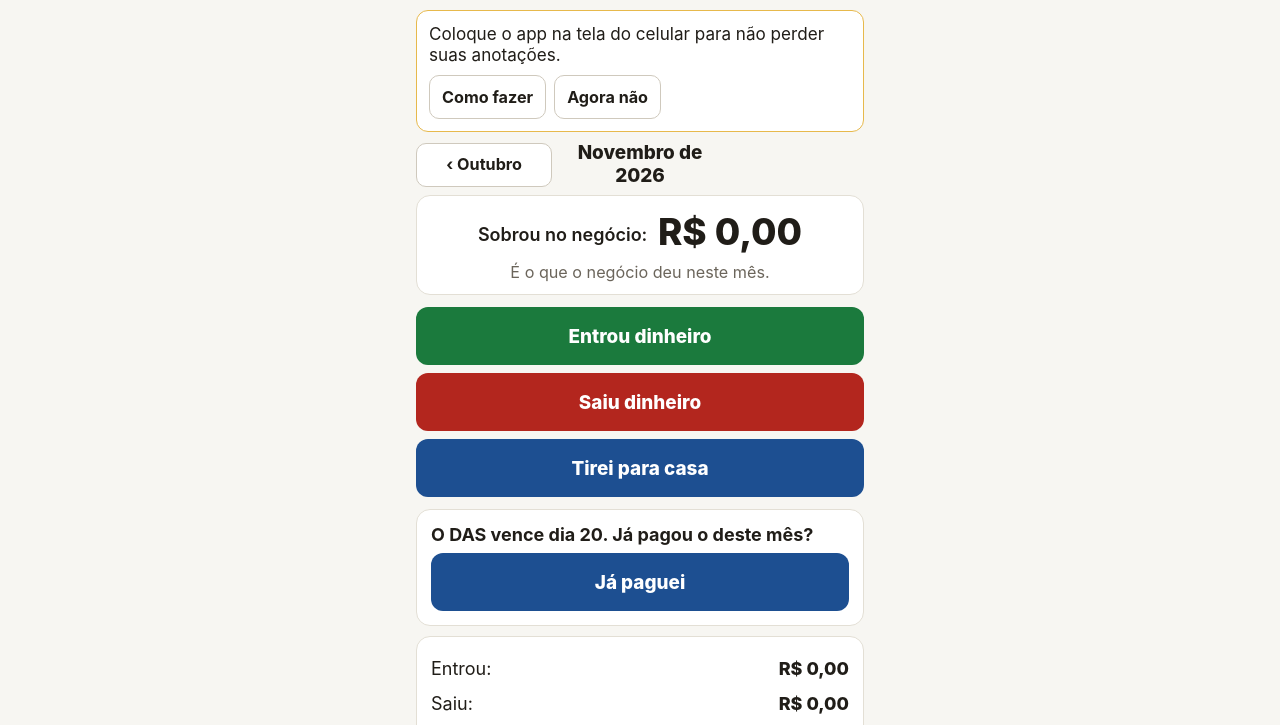
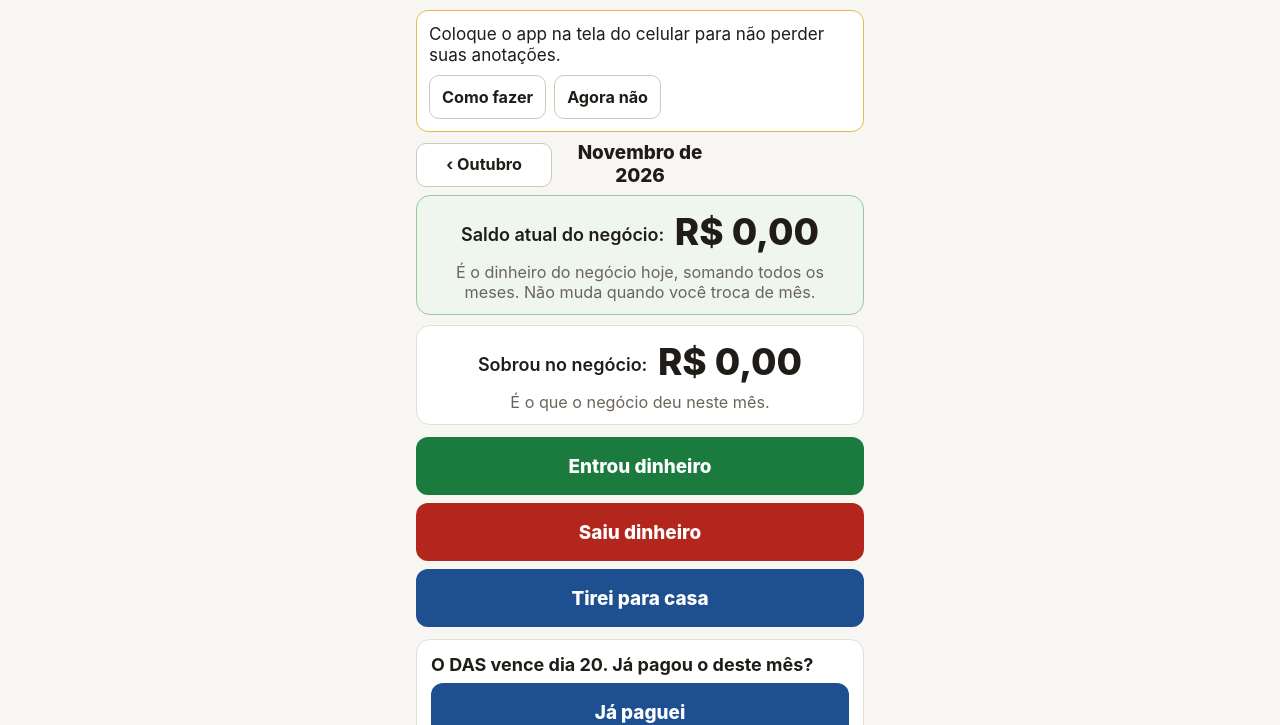
Before and after one commit to Lipas2406/sem-misturar, a plain HTML site: page index.html in a window 1280 px wide. Both pictures are taken after a click on the button "Pular". Shown: the top 725 px of the page. Drawn offline with Linux system fonts and the light colour scheme.

Commit message:
Saldo atual do negocio: cartao acima do Sobrou, soma de todos os meses (cache v3)
Co-Authored-By: Claude Opus 5.5 <noreply@anthropic.com>

```diff
--- a/index.html
+++ b/index.html
@@ -58,6 +58,7 @@ p { margin: 0; }
 .sobrou-valor.negativo { color: #B3261E; }
 .sobrou-nota { font-size: 0.9rem; color: #6B655B; margin-top: 6px; }
 .sobrou-nota.alerta { color: #B3261E; font-weight: 700; }
+.sobrou.saldo { background: #EEF6EE; border: 1.5px solid #9CC79C; }
 
 /* Botoes grandes */
 .acoes { display: flex; flex-direction: column; gap: 8px; margin: 12px 0; }
@@ -177,6 +178,11 @@ p { margin: 0; }
         <button type="button" class="botao-link" id="btnVoltarAtual">Voltar para o mês atual</button>
       </p>
     </nav>
+    <div class="cartao sobrou saldo">
+      <p class="sobrou-topo"><span class="sobrou-rotulo">Saldo atual do negócio:</span> <span class="sobrou-valor" id="saldoValor"></span></p>
+      <p class="sobrou-nota">É o dinheiro do negócio hoje, somando todos os meses. Não muda quando você troca de mês.</p>
+      <p class="sobrou-nota alerta" id="saldoAlerta" style="display:none">O negócio está devendo: saiu e foi para casa mais do que entrou.</p>
+    </div>
     <div class="cartao sobrou">
       <p class="sobrou-topo"><span class="sobrou-rotulo">Sobrou no negócio:</span> <span class="sobrou-valor" id="sobrouValor"></span></p>
       <p class="sobrou-nota">É o que o negócio deu neste mês.</p>
@@ -466,6 +472,15 @@ function gerarId() {
 function escapar(t) {
   return String(t).replace(/&/g, "&amp;").replace(/</g, "&lt;").replace(/>/g, "&gt;").replace(/"/g, "&quot;");
 }
+function saldoTotal(d) {
+  var t = 0;
+  for (var i = 0; i < d.anotacoes.length; i++) {
+    var a = d.anotacoes[i];
+    if (a.tipo === "entrou") t += a.valor;
+    else if (a.tipo === "saiu" || a.tipo === "casa") t -= a.valor;
+  }
+  return t;
+}
 function somarTipo(d, tipo, chave) {
   var t = 0;
   for (var i = 0; i < d.anotacoes.length; i++) {
@@ -502,6 +517,7 @@ var AJUDA = {
     "Toque em Saiu dinheiro quando pagar alguma coisa do negócio.",
     "Toque em Tirei para casa quando usar dinheiro do negócio para você ou para a sua casa.",
     "Para corrigir, toque na anotação na lista.",
+    "Saldo atual do negócio é o dinheiro do negócio hoje, somando todos os meses.",
     "Sobrou no negócio é o que o negócio deu no mês."
   ],
   anotar: [
@@ -530,6 +546,7 @@ var FAQ = [
   ["Errei um valor. Como corrijo?", "Toque na anotação na lista do Início. Corrija e toque em Salvar."],
   ["Anotei no lugar errado. E agora?", "Toque na anotação, troque o tipo nos botões de cima e toque em Salvar."],
   ["Qual a diferença entre Saiu dinheiro e Tirei para casa?", "Saiu dinheiro é gasto do negócio, como mercadoria, embalagem ou gás do forno. Tirei para casa é o dinheiro do negócio que você usou para você ou para a casa, como o mercado ou a luz de casa. Separar os dois mostra quanto o negócio dá de verdade."],
+  ["O que é Saldo atual do negócio?", "É tudo o que entrou menos tudo o que saiu e tudo o que você tirou para casa, desde a primeira anotação. Ele não muda quando você troca de mês."],
   ["O que é Sobrou no negócio?", "É tudo o que entrou menos tudo o que saiu do negócio no mês. O que você tirou para casa aparece depois, em Ficou no caixa."],
   ["Paguei uma conta do negócio com dinheiro de casa. Anoto?", "Sim, em Saiu dinheiro, porque o gasto foi do negócio. Quando puder, pague as contas do negócio com o dinheiro do negócio."],
   ["O que é o DAS e quando vence?", "É a guia que o MEI paga todo mês. Ela vence no dia 20. Pagar em dia evita multa."],
@@ -680,6 +697,12 @@ function renderInicio() {
   var M = somarMercadoria(d, chave);
   var W = X - Y;
   var caixa = X - Y - Z;
+
+  var S = saldoTotal(d);
+  var elS = $("saldoValor");
+  elS.textContent = moeda(S);
+  elS.classList.toggle("negativo", S < 0);
+  $("saldoAlerta").style.display = S < 0 ? "" : "none";
 
   var elW = $("sobrouValor");
   elW.textContent = moeda(W);
--- a/sw.js
+++ b/sw.js
@@ -1,5 +1,5 @@
 "use strict";
-const VERSAO = "sem-misturar-v2";
+const VERSAO = "sem-misturar-v3";
 const ESSENCIAIS = ["./", "./index.html", "./manifest.json", "./icon.svg"];
 const ICONES = ["./icon-192.png", "./icon-512.png", "./apple-touch-icon.png"];
 
```
